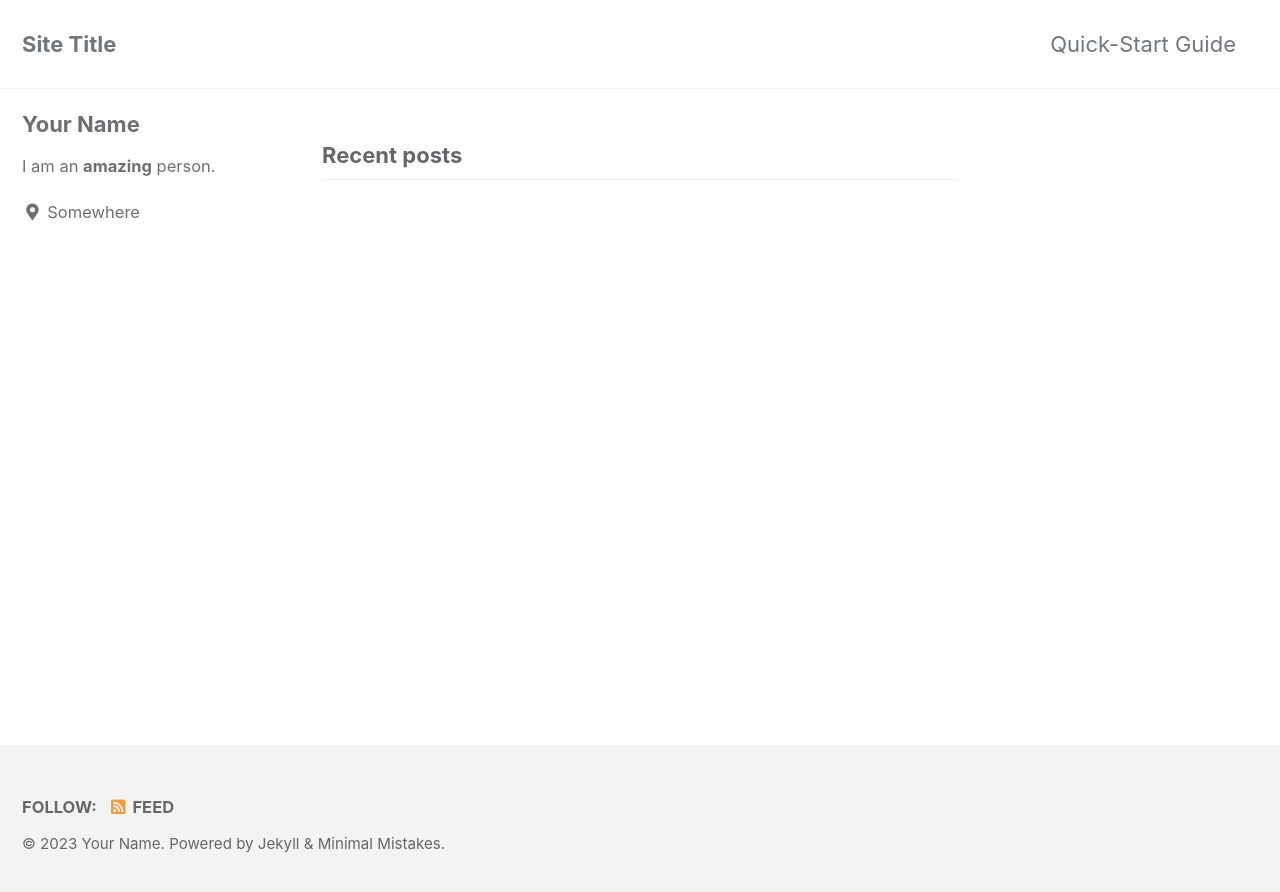
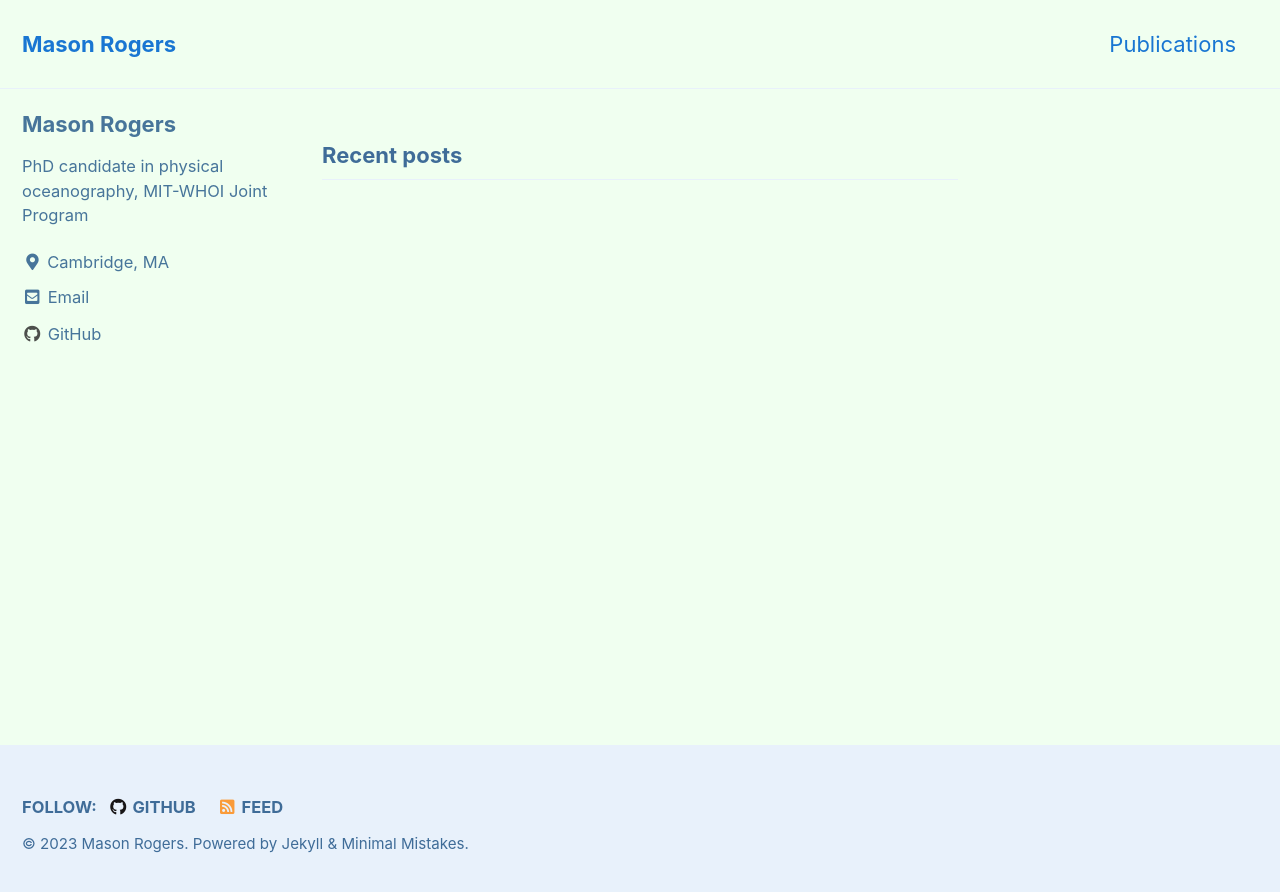
Before and after one commit to masonrogers14/masonrogers14.github.io, a Jekyll site: the page built from index.html, in a window 1280 px wide. Shown: the top 892 px of the page. Built offline with Jekyll 4.4.1, drawn with Linux system fonts in a browser that asks for light colours; cached includes are drawn as plain includes; the list of posts is cut into pages by our own code.

Commit message:
personal info

```diff
--- a/_config.yml
+++ b/_config.yml
@@ -12,18 +12,18 @@
 
 # theme                  : "minimal-mistakes-jekyll"
 # remote_theme           : "mmistakes/minimal-mistakes"
-minimal_mistakes_skin    : "default" # "air", "aqua", "contrast", "dark", "dirt", "neon", "mint", "plum", "sunrise"
+minimal_mistakes_skin    : "aqua" #"default", "air", "aqua", "contrast", "dark", "dirt", "neon", "mint", "plum", "sunrise"
 
 # Site Settings
 locale                   : "en-US"
-title                    : "Site Title"
+title                    : "Mason Rogers"
 title_separator          : "-"
 subtitle                 : # site tagline that appears below site title in masthead
-name                     : "Your Name"
-description              : "An amazing website."
-url                      : # the base hostname & protocol for your site e.g. "https://mmistakes.github.io"
-baseurl                  : # the subpath of your site, e.g. "/blog"
-repository               : # GitHub username/repo-name e.g. "mmistakes/minimal-mistakes"
+name                     : "Mason Rogers"
+description              : "PhD candidate in physical oceanography, MIT-WHOI Joint Program"
+url                      : https://masonrogers14.github.io
+baseurl                  : "/"
+repository               : "masonrogers14"
 teaser                   : # path of fallback teaser image, e.g. "/assets/images/500x300.png"
 logo                     : # path of logo image to display in the masthead, e.g. "/assets/images/88x88.png"
 masthead_title           : # overrides the website title displayed in the masthead, use " " for no title
@@ -35,11 +35,6 @@ comments:
     shortname            : # https://help.disqus.com/customer/portal/articles/466208-what-s-a-shortname-
   discourse:
     server               : # https://meta.discourse.org/t/embedding-discourse-comments-via-javascript/31963 , e.g.: meta.discourse.org
-  facebook:
-    # https://developers.facebook.com/docs/plugins/comments
-    appid                :
-    num_posts            : # 5 (default)
-    colorscheme          : # "light" (default), "dark"
   utterances:
     theme                : # "github-light" (default), "github-dark"
     issue_term           : # "pathname" (default)
@@ -79,21 +74,6 @@ naver_site_verification  :
 yandex_site_verification :
 baidu_site_verification  :
 
-# Social Sharing
-twitter:
-  username               :
-facebook:
-  username               :
-  app_id                 :
-  publisher              :
-og_image                 : # Open Graph/Twitter default site image
-# For specifying social profiles
-# - https://developers.google.com/structured-data/customize/social-profiles
-social:
-  type                   : # Person or Organization (defaults to Person)
-  name                   : # If the user or organization name differs from the site's name
-  links: # An array of links to social media profiles
-
 # Analytics
 analytics:
   provider               : false # false (default), "google", "google-universal", "google-gtag", "custom"
@@ -104,52 +84,27 @@ analytics:
 
 # Site Author
 author:
-  name             : "Your Name"
+  name             : "Mason Rogers"
   avatar           : # path of avatar image, e.g. "/assets/images/bio-photo.jpg"
-  bio              : "I am an **amazing** person."
-  location         : "Somewhere"
+  bio              : "PhD candidate in physical oceanography, MIT-WHOI Joint Program"
+  location         : "Cambridge, MA"
   email            :
   links:
     - label: "Email"
       icon: "fas fa-fw fa-envelope-square"
-      # url: "mailto:your.name@email.com"
-    - label: "Website"
-      icon: "fas fa-fw fa-link"
-      # url: "https://your-website.com"
-    - label: "Twitter"
-      icon: "fab fa-fw fa-twitter-square"
-      # url: "https://twitter.com/"
-    - label: "Facebook"
-      icon: "fab fa-fw fa-facebook-square"
-      # url: "https://facebook.com/"
+      url: "mailto:masonr@mit.edu"
     - label: "GitHub"
       icon: "fab fa-fw fa-github"
-      # url: "https://github.com/"
-    - label: "Instagram"
-      icon: "fab fa-fw fa-instagram"
-      # url: "https://instagram.com/"
+      url: https://github.com/masonrogers14/
+
 
 # Site Footer
 footer:
   links:
-    - label: "Twitter"
-      icon: "fab fa-fw fa-twitter-square"
-      # url:
-    - label: "Facebook"
-      icon: "fab fa-fw fa-facebook-square"
-      # url:
     - label: "GitHub"
       icon: "fab fa-fw fa-github"
-      # url:
-    - label: "GitLab"
-      icon: "fab fa-fw fa-gitlab"
-      # url:
-    - label: "Bitbucket"
-      icon: "fab fa-fw fa-bitbucket"
-      # url:
-    - label: "Instagram"
-      icon: "fab fa-fw fa-instagram"
-      # url:
+      url: https://github.com/masonrogers14/
+
 
 
 # Reading Files
```
Also changed, not shown: _data/navigation.yml (+2 -10 lines), _pages/publications.md (added, +7 -0 lines).
